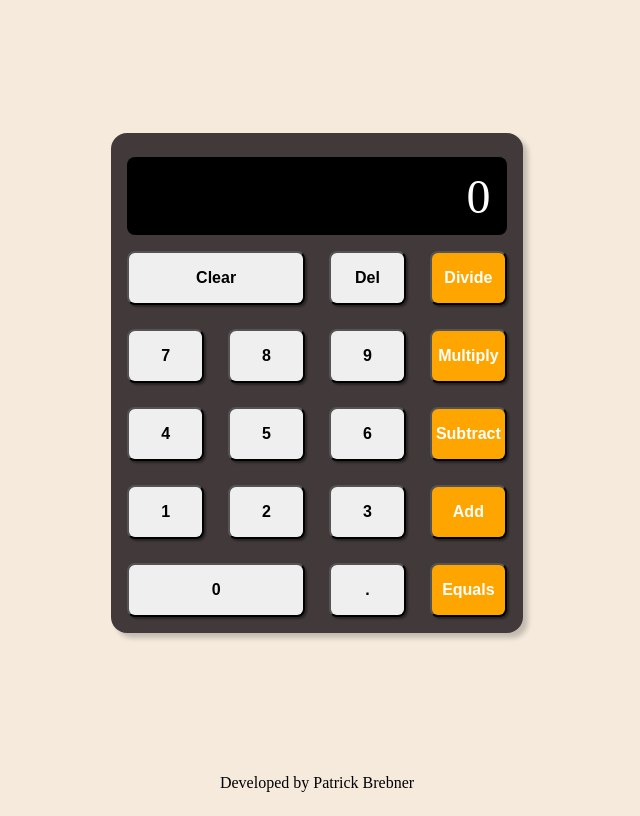
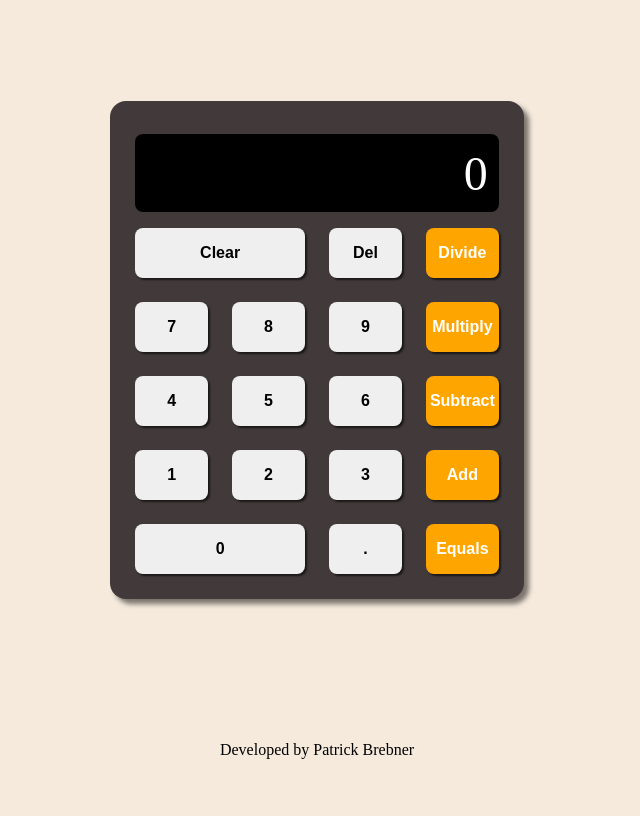
Before and after one commit to pbrebner/calculator, a plain HTML site: page index.html in a window 1280 px wide. Shown: the whole page, without its empty margins (323-963 px from the left). Drawn offline with Linux system fonts and the light colour scheme.

Commit message:
Adjust styling of calculator

```diff
--- a/styles.css
+++ b/styles.css
@@ -1,9 +1,10 @@
 /*Stylesheet for Calculator Project*/
 body {
+    margin: 0;
     display: flex;
     flex-direction: column;
     min-height: 100vh;
-    background-color:rgb(245, 234, 220);
+    background-color: rgb(245, 234, 220);
 }
 
 .main {
@@ -16,9 +17,9 @@ body {
 
 .calculator {
     background-color: rgb(66, 58, 58);
-    padding: 1rem;
+    padding: 1.6rem;
     border-radius: 1rem;
-    box-shadow: 5px 5px 5px rgba(0,0,0,0.2);
+    box-shadow: 5px 5px 5px rgba(0, 0, 0, 0.5);
 }
 
 .displayContainer {
@@ -47,7 +48,8 @@ body {
     grid-template-columns: repeat(4, 1fr);
 }
 
-.operateBtn, .equalsBtn {
+.operateBtn,
+.equalsBtn {
     color: white;
     background-color: orange;
     font-size: 1rem;
@@ -61,14 +63,16 @@ body {
     background-color: white;
 }
 
-.numberBtn, .decimalBtn {
+.numberBtn,
+.decimalBtn {
     font-size: 1rem;
     font-weight: bold;
     padding: 1rem 0.25rem 1rem 0.25rem;
     border-radius: 0.5rem;
 }
 
-.clearBtn, .delBtn {
+.clearBtn,
+.delBtn {
     font-size: 1rem;
     font-weight: bold;
     padding: 1rem 0.25rem 1rem 0.25rem;
@@ -76,7 +80,8 @@ body {
 }
 
 .calcBtn {
-    box-shadow: 2px 2px 2px rgba(0,0,0,0.4);
+    border: none;
+    box-shadow: 2px 2px 2px rgba(0, 0, 0, 0.6);
 }
 
 .calcBtn:hover {
@@ -84,7 +89,8 @@ body {
 }
 
 .footer {
-    min-height: 50px;
+    min-height: 100px;
     display: flex;
     justify-content: center;
+    align-items: center;
 }
```
